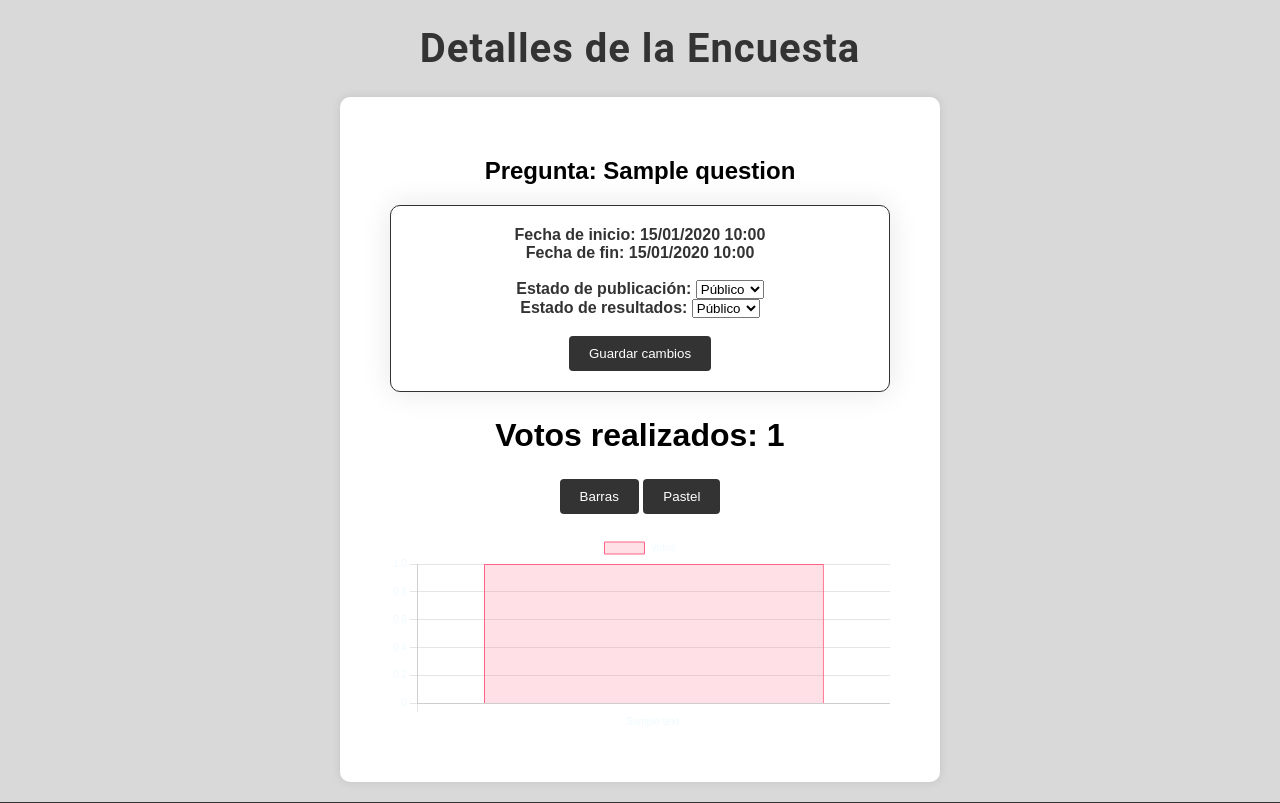
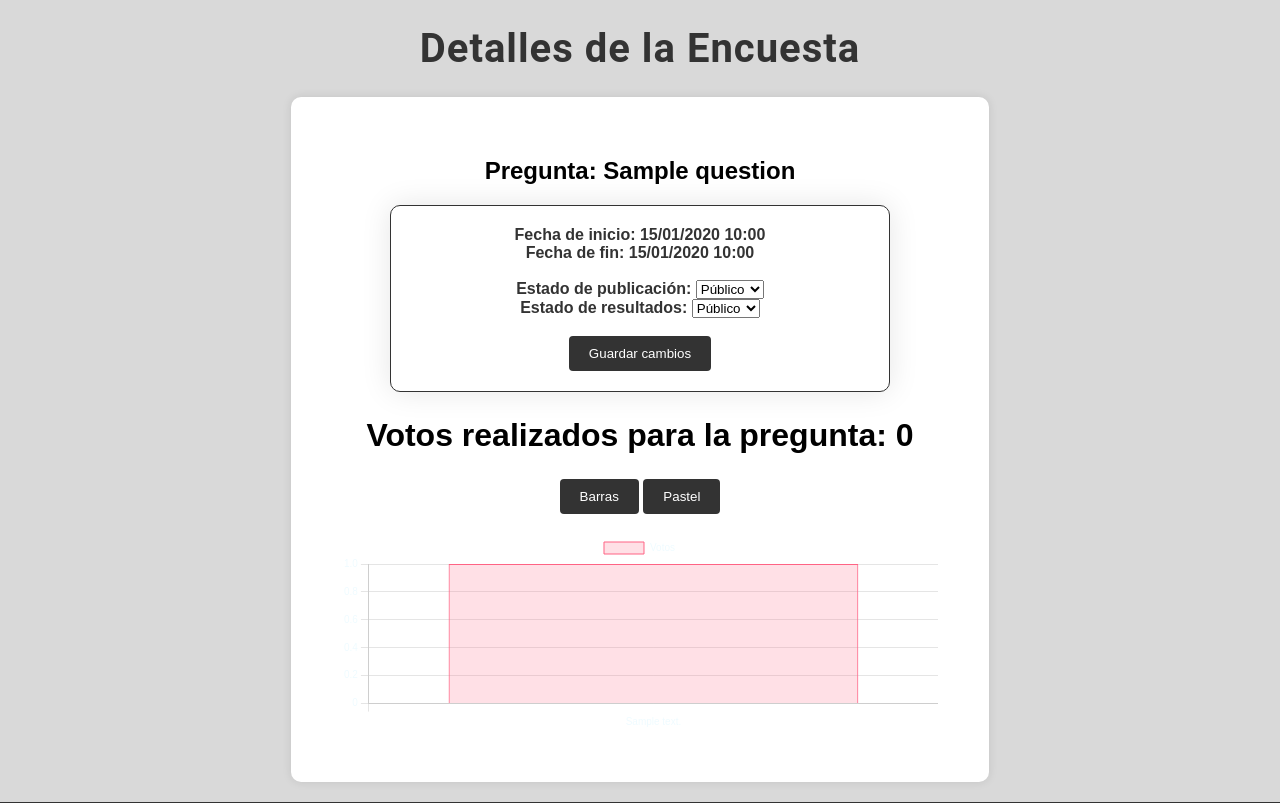
Before and after one commit to martimiranda/P2_Vota, a PHP site: page /detailsPoll.php in a window 1280 px wide. Shown: the part 212-1015 px from the top of the page. Run offline with PHP 8.4, Linux system fonts and the light colour scheme; the visitor is signed in with stand-in values (Sample User, id 1); tables that the repository leaves empty hold one stand-in row (values such as "Sample post"); some libraries are stand-ins or nearby versions.

Commit message:
vote count

```diff
--- a/detailsPoll.php
+++ b/detailsPoll.php
@@ -111,20 +111,19 @@
                 echo "</div>";
 
 
-                $query = $pdo->prepare("SELECT  COUNT(*) as vote_count
+                $query = $pdo->prepare("SELECT COUNT(*) as vote_count
                        FROM votes v
                        JOIN options o ON v.option_id = o.option_id
-                       WHERE o.question_id = ?
-                       GROUP BY o.option_id;");
-                $query->bindParam(1, $id);
+                       WHERE o.question_id = ?;");
+                $query->bindParam(1, $question_id);
                 $query->execute();
                 $result = $query->fetch(PDO::FETCH_ASSOC);
 
                 if ($result) {
                     $vote_count = $result['vote_count'];
-                    echo "<h1>Votos realizados: $vote_count</h1>";
+                    echo "<h1>Votos realizados para la pregunta: $vote_count</h1>";
                 } else {
-                    echo "<h1>No hay votos para la encuesta seleccionada</h1>";
+                    echo "<h1>No hay votos para la pregunta seleccionada</h1>";
                 }
 
 
```
